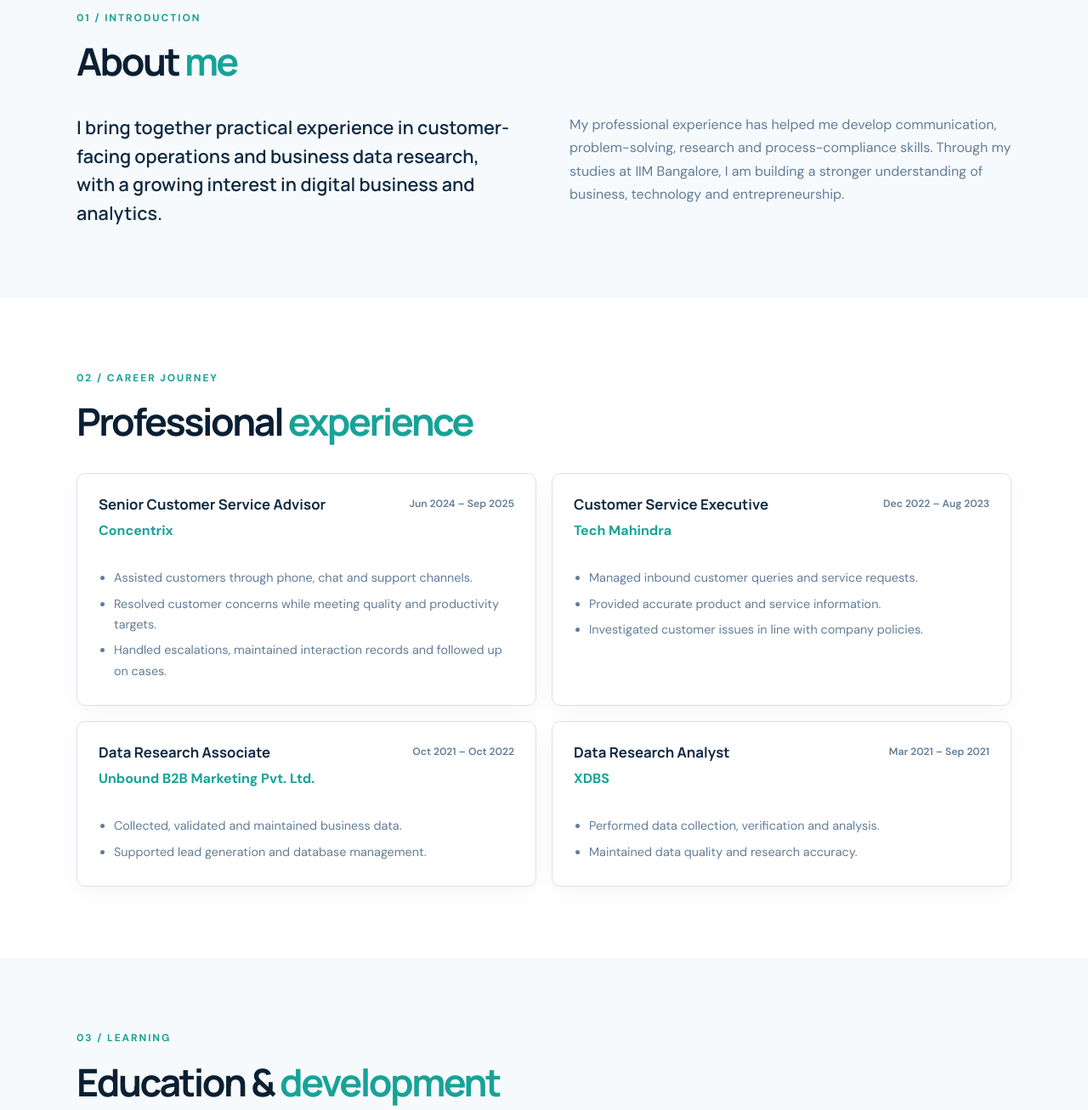
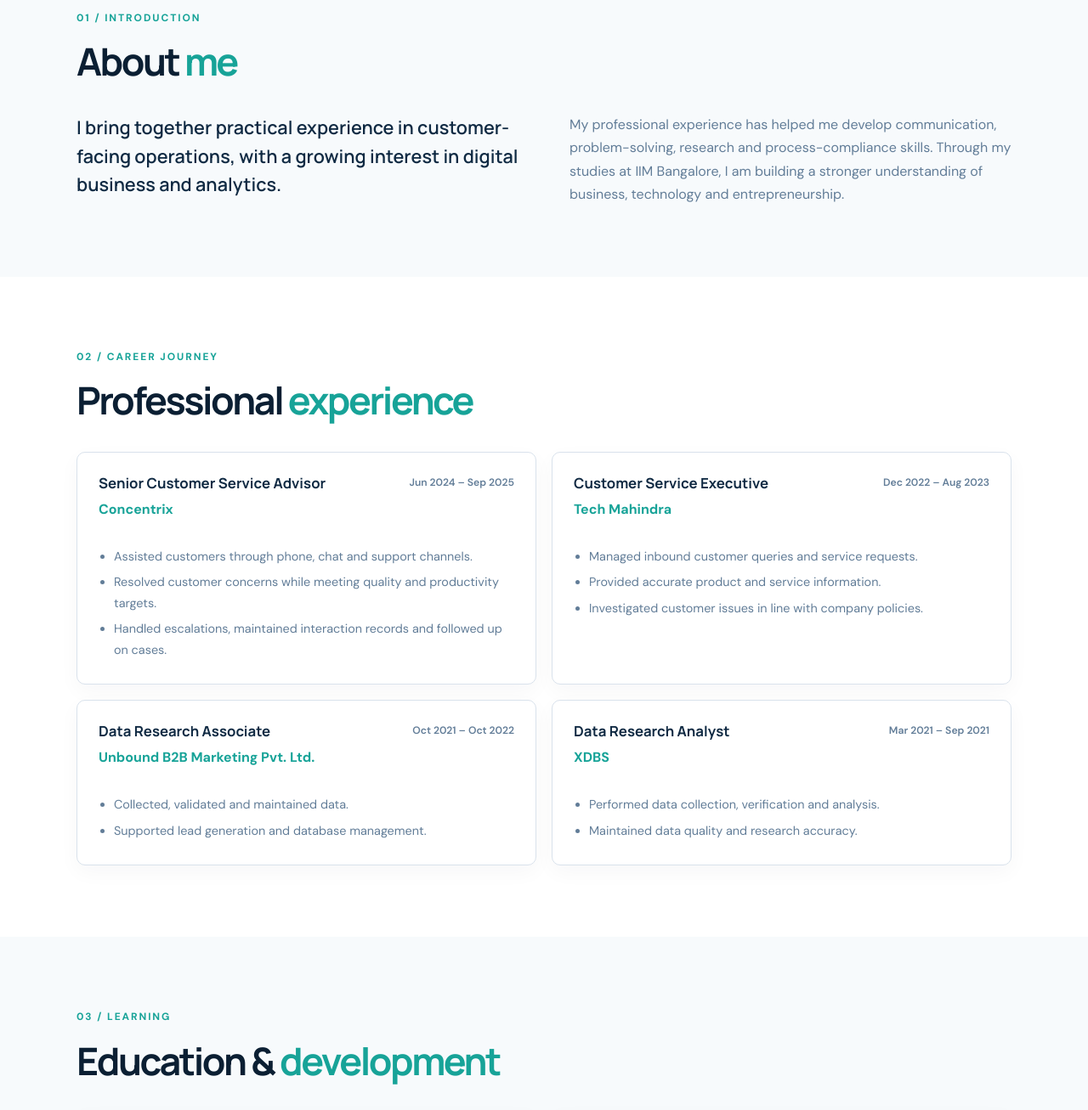
Before and after one commit to akash-sanai/akash-sanai-resume-website, a plain HTML site: page index.html in a window 1280 px wide. Shown: the part 820-2127 px from the top of the page at 85% size. Drawn offline with Linux system fonts and the light colour scheme.

Commit message:
Refine text in introduction and experience sections
Updated the lead paragraph and experience details to enhance clarity and conciseness.

```diff
--- a/index.html
+++ b/index.html
@@ -54,7 +54,7 @@
         <p class="eyebrow">01 / INTRODUCTION</p>
         <h2 class="section-title">About <span>me</span></h2>
         <div class="about-grid">
-          <p class="lead">I bring together practical experience in customer-facing operations and business data research, with a growing interest in digital business and analytics.</p>
+          <p class="lead">I bring together practical experience in customer-facing operations, with a growing interest in digital business and analytics.</p>
           <p>My professional experience has helped me develop communication, problem-solving, research and process-compliance skills. Through my studies at IIM Bangalore, I am building a stronger understanding of business, technology and entrepreneurship.</p>
         </div>
       </div>
@@ -74,7 +74,7 @@
         </article>
         <article class="experience-card">
           <div class="experience-top"><div><h3>Data Research Associate</h3><p class="company">Unbound B2B Marketing Pvt. Ltd.</p></div><span class="date">Oct 2021 – Oct 2022</span></div>
-          <ul><li>Collected, validated and maintained business data.</li><li>Supported lead generation and database management.</li></ul>
+          <ul><li>Collected, validated and maintained data.</li><li>Supported lead generation and database management.</li></ul>
         </article>
         <article class="experience-card">
           <div class="experience-top"><div><h3>Data Research Analyst</h3><p class="company">XDBS</p></div><span class="date">Mar 2021 – Sep 2021</span></div>
@@ -101,7 +101,7 @@
       <h2 class="section-title">Skills &amp; <span>competencies</span></h2>
       <div class="skills-grid">
         <article class="skill-card"><h3>Customer Operations</h3><p>Customer support · CRM · Complaint resolution · Escalation management · Customer satisfaction</p></article>
-        <article class="skill-card"><h3>Research &amp; Analysis</h3><p>Data research · Data validation · Business research · Database management · Reporting</p></article>
+        <article class="skill-card"><h3>Research &amp; Analysis</h3><p>Data research · Data validation · Database management · Reporting</p></article>
         <article class="skill-card"><h3>Professional Skills</h3><p>Communication · Problem solving · Active listening · Time management · Team collaboration</p></article>
         <article class="skill-card"><h3>Technical Skills</h3><p>MS Office · Internet research · Data management · DBMS · Java</p></article>
       </div>
```
